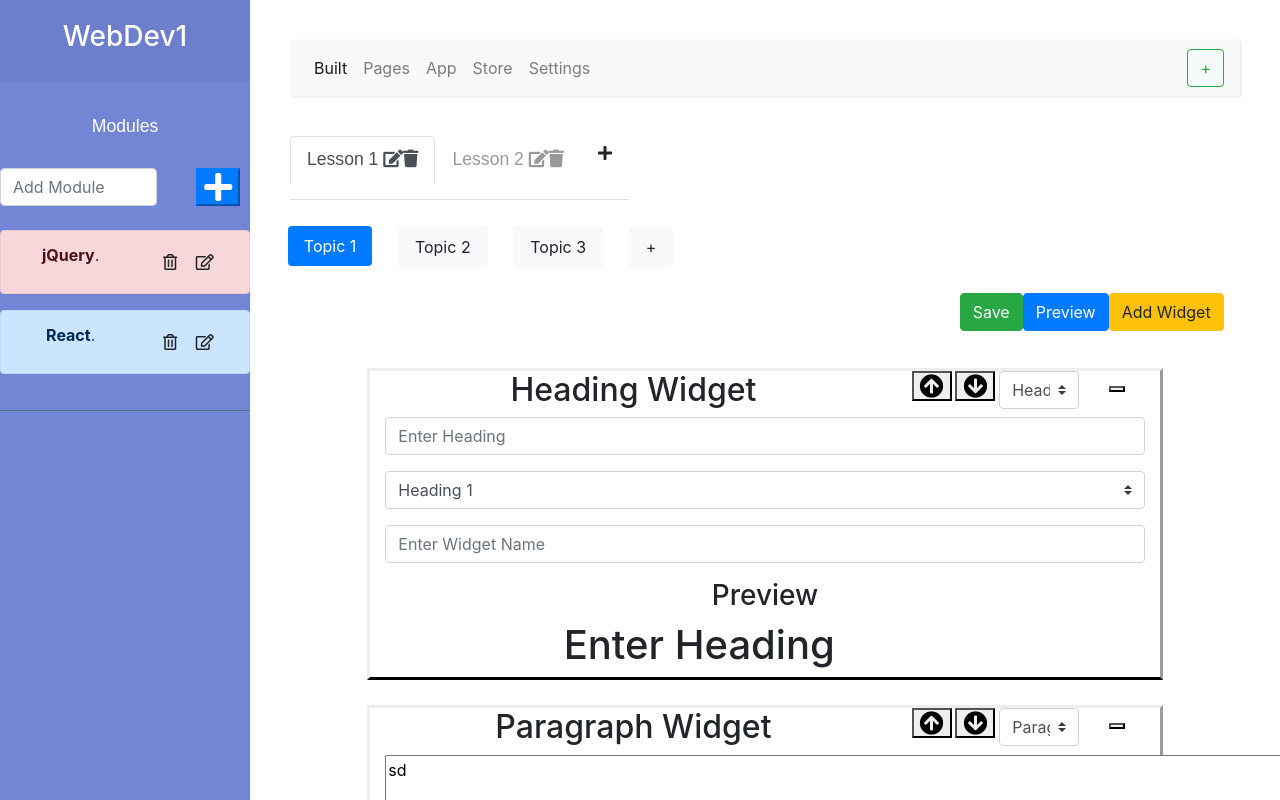
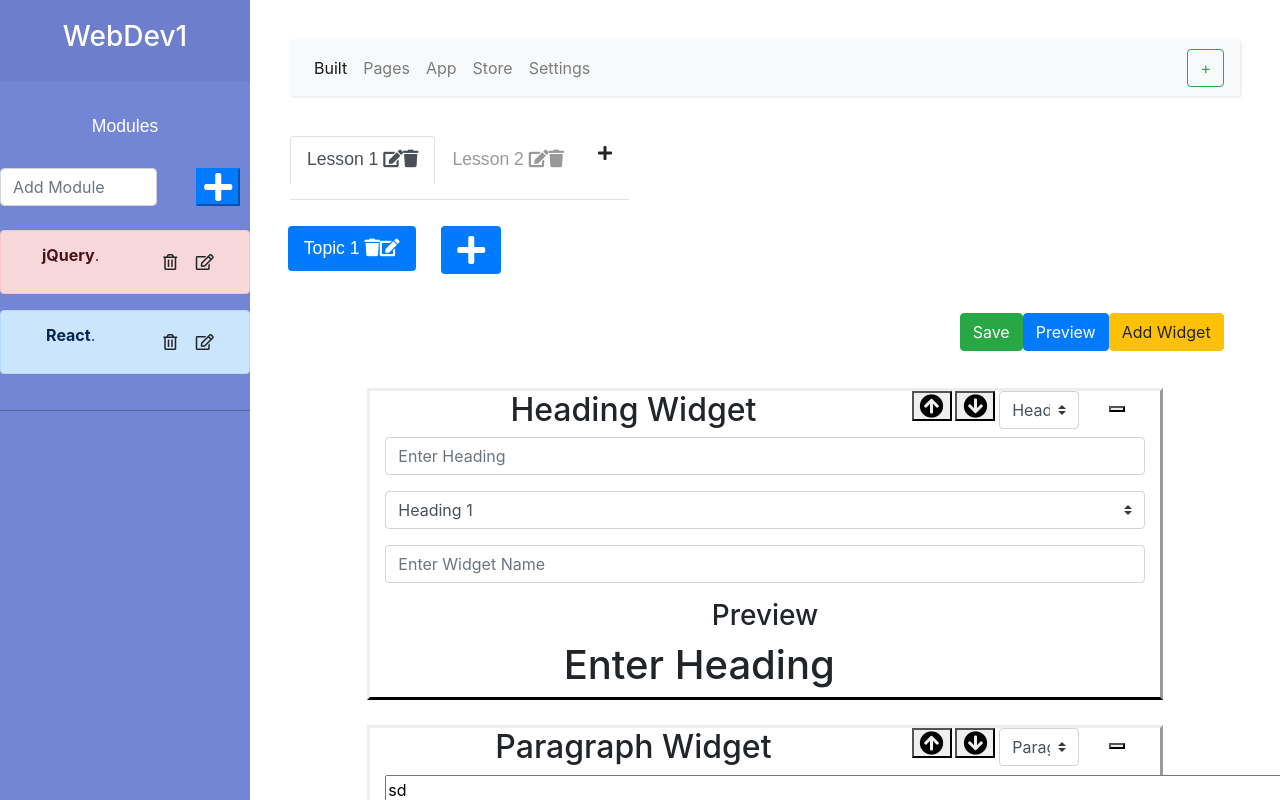
Before and after one commit to vaibhavdave5/reactAssignment, a React (Create React App) app: page /course/1 in a window 1280 px wide. Shown: the top 800 px of the page. Built offline with nearby package versions, Linux system fonts and the light colour scheme.

Commit message:
add and delete in topics done

```diff
--- a/src/components/CourseEditor.js
+++ b/src/components/CourseEditor.js
@@ -33,6 +33,52 @@ class CourseEditor extends React.Component {
         this.setState({
             lesson: lesson
         })
+    }
+
+    deleteTopic = deletetopic =>{
+
+        var topics = this.state.lesson.topics.filter(
+            topic => deletetopic.id !== topic.id
+        )
+        var newLesson = this.state.lesson;
+        newLesson.topics = topics;
+        this.setState({
+            lesson: newLesson
+        })
+    }
+    editTopic = topic =>{
+        var txt;
+        var name = prompt("Please enter your new Topic Name:", "");
+        if (name == null || name == "") {
+            alert("User cancelled the prompt.");
+        } else {
+            txt =  name ;
+            var newTopic = this.state.lesson.topics;
+            for (var i = 0; i < newTopic.length; i++) {
+                if(topic.id === newTopic[i].id){
+                    newTopic[i].title = txt;
+                }
+            }
+            var newLesson = this.state.lesson;
+            newLesson.topics = newTopic;
+            this.setState({
+                lesson: newLesson
+            })
+        }
+        console.log("fsdf")
+    }
+
+    addTopic = () => {
+        var newTopic = {
+            "id": new Date().getTime(),
+            "title": "New Topic",
+        }
+        var newLesson = this.state.lesson;
+
+        newLesson.topics.push(newTopic);
+        this.setState({
+            lesson: newLesson
+        });
     }
 
     lessonActive = lesson =>{
@@ -295,7 +341,12 @@ class CourseEditor extends React.Component {
                             </div>
                         </div>
                         <div className="row">
-                            <TopicPills/>
+                            <TopicPills lesson = {this.state.lesson}
+                                        deleteTopic={this.deleteTopic}
+                                        editTopic={this.editTopic}
+                                        addTopic={this.addTopic}
+                            />
+
                         </div>
                         <div className="row">
                             <div className="col-8"></div>
--- a/src/components/TopicPills.js
+++ b/src/components/TopicPills.js
@@ -1,21 +1,26 @@
 import React from 'react'
 
-export default class TopicPills
-  extends React.Component {
-  render() {
-    return(
-        <ul className="nav nav-pills navpad" >
-          <li className="nav-item navpad"><a
-              className="nav-link active"
-              href="#">Topic 1</a></li>
-          <li className="nav-item navpad"><a
-              className="nav-link btn btn-light"
-              href="#">Topic 2</a></li>
-          <li className="nav-item navpad" ><a
-              className="nav-link btn btn-light"
-              href="#">Topic 3</a></li>
-          <li className="nav-item navpad"><a
-              className="nav-link btn btn-light"
-              href="#">+</a></li>
-        </ul>
-    );}}
+const TopicPills = ({lesson, deleteTopic, editTopic, addTopic}) =>
+
+    <ul className="nav nav-pills navpad" >
+      {
+        lesson.topics.map(
+            (topic) => {
+              return(
+                  <li className="nav-item navpad">
+                    <p className="nav-link active">{topic.title} <h7>   </h7>
+                      <i className="fas fa-trash" onClick={() => deleteTopic(topic)}></i>
+                      <i className="fas fa-edit" onClick={() => editTopic(topic)}></i>
+                    </p>
+
+                  </li>
+              )
+            }
+        )
+      }
+
+      <li className="nav-item navpad">
+        <i className=" nav-link btn-primary fa-2x fas fa-plus" onClick={addTopic}></i>
+      </li>
+    </ul>
+export default TopicPills;
```
